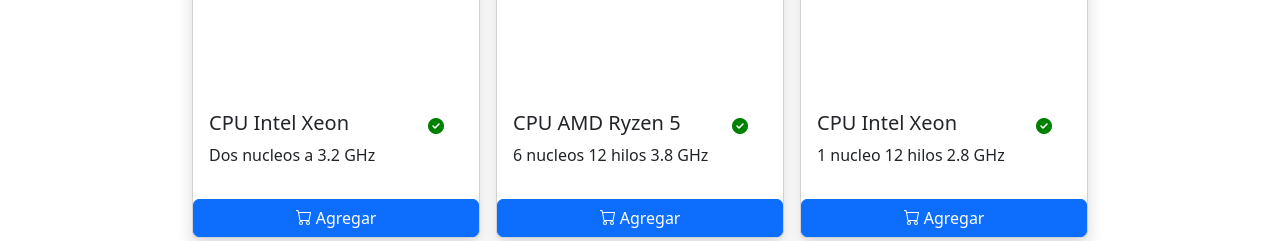
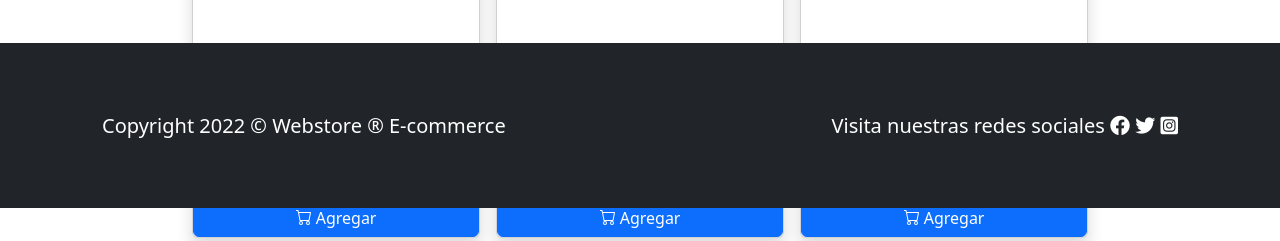
Before and after one commit to DavidEspinoG/diplomado_bootstrap, a plain HTML site: page pageTwo.html in a window 1280 px wide. Shown: the part 592-833 px from the top of the page. Drawn offline with nearby package versions, Linux system fonts and the light colour scheme.

Commit message:
test footer

```diff
--- a/css/estilos.css
+++ b/css/estilos.css
@@ -37,3 +37,6 @@
     height: 220px;
     align-self: center;
 }
+footer {
+    font-size: 20px;
+}
--- a/pageTwo.html
+++ b/pageTwo.html
@@ -252,6 +252,17 @@
                 </li>
             </ul>
         </div>
+        <footer class="footer bg-dark p-1 sticky-bottom" >
+            <div style="min-height:125px" class="container bg-dark text-white p-2 my-3 d-flex flex-wrap align-content-center justify-content-between">
+                <div class="bg-dark m-2 py-2 px-3 flex-grow">Copyright 2022 &#169 Webstore &#174 E-commerce</div>
+                <div class="bg-dark m-2 py-2 px-3 ">
+                    Visita nuestras redes sociales
+                    <a href="#"><i class="fa-brands fa-facebook text-white"></i></a>
+                    <a href="#"><i class="fa-brands fa-twitter text-white"></i></a>
+                    <a href="#"><i class="fa-brands fa-square-instagram text-white"></i></a>
+                </div>
+            </div>
+        </footer>
     <script>
         // Toogle .show
         const menu = document.querySelector('#collapse-menu');
```
